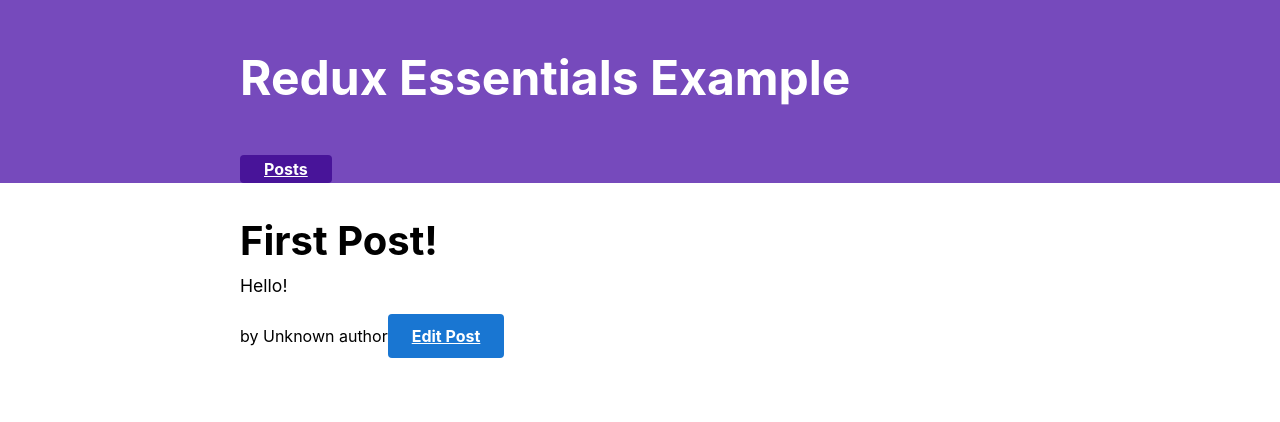
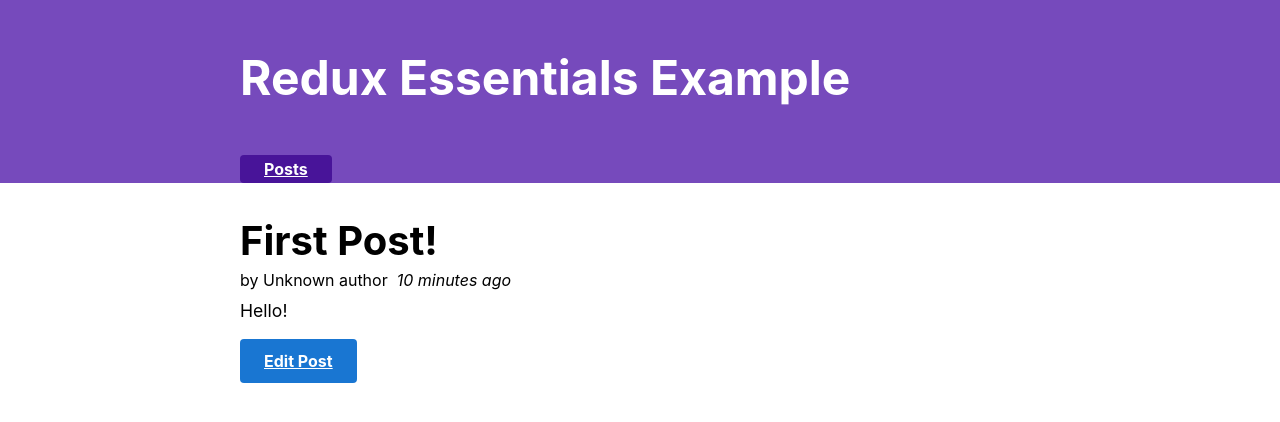
Before and after one commit to mortemors/redux-react-study, a React (Create React App) app: page /posts/1 in a window 1280 px wide. Shown: the top 422 px of the page. Built offline with nearby package versions, Linux system fonts and the light colour scheme.

Commit message:
storing dates for posts sorting the posts list

```diff
--- a/package.json
+++ b/package.json
@@ -7,6 +7,7 @@
     "@testing-library/jest-dom": "^5.16.4",
     "@testing-library/react": "^13.2.0",
     "@testing-library/user-event": "^14.1.1",
+    "date-fns": "^2.28.0",
     "react": "^18.1.0",
     "react-dom": "^18.1.0",
     "react-redux": "^8.0.1",
--- a/src/features/posts/PostsList.js
+++ b/src/features/posts/PostsList.js
@@ -2,21 +2,34 @@
 import { useSelector } from 'react-redux';
 import { Link } from 'react-router-dom';
 import { PostAuthor } from './PostAuthor';
+import { TimeAgo } from './TimeAgo';
 
 export const PostsList = () => {
   const posts = useSelector((state) => state.posts);
 
-  const renderedPosts = posts.map((post) => (
+  const orderedPosts = posts
+    .slice()
+    .sort((a, b) => b.date.localeCompare(a.date));
+  const renderedPosts = orderedPosts.map((post) => {
+    return (
       <article className="post-excerpt" key={post.id}>
         <h3>{post.title}</h3>
+        <div>
           <PostAuthor userId={post.user} />
-      <p className="post-content">{post.content.substring(0, 100)}</p>
-      <Link to={`/posts/${post.id}`} className="button muted-button">
+          <TimeAgo timestamp={post.date}></TimeAgo>
+        </div>
+        <p className="post-content">
+          {post.content.substring(0, 100)}
+        </p>
+        <Link
+          to={`/posts/${post.id}`}
+          className="button muted-button"
+        >
           View Post
         </Link>
       </article>
-  ));
-
+    );
+  });
   return (
     <section className="posts-list">
       <h2>Posts</h2>
--- a/src/features/posts/SinglePostPage.js
+++ b/src/features/posts/SinglePostPage.js
@@ -2,6 +2,7 @@
 import { useSelector } from 'react-redux';
 import { Link, useParams } from 'react-router-dom';
 import { PostAuthor } from './PostAuthor';
+import { TimeAgo } from './TimeAgo';
 
 export const SinglePostPage = () => {
   const params = useParams();
@@ -23,8 +24,11 @@
     <section>
       <article className="post">
         <h2>{post.title}</h2>
+        <div>
+          <PostAuthor userId={post.user} />
+          <TimeAgo timestamp={post.date} />
+        </div>
         <p className="post-content">{post.content}</p>
-        <PostAuthor userId={post.user} />
         <Link to={`/editPost/${post.id}`} className="button">
           Edit Post
         </Link>
--- /dev/null
+++ b/src/features/posts/TimeAgo.js
@@ -0,0 +1,17 @@
+import React from 'react';
+import { parseISO, formatDistanceToNow } from 'date-fns';
+
+export const TimeAgo = ({ timestamp }) => {
+  let timeAgo = '';
+  if (timestamp) {
+    const date = parseISO(timestamp);
+    const timePeriod = formatDistanceToNow(date);
+    timeAgo = `${timePeriod} ago`;
+  }
+
+  return (
+    <span title={timestamp}>
+      &nbsp; <i>{timeAgo}</i>
+    </span>
+  );
+};
--- a/src/features/posts/postsSlice.js
+++ b/src/features/posts/postsSlice.js
@@ -1,8 +1,19 @@
 import { createSlice, nanoid } from '@reduxjs/toolkit';
+import { sub } from 'date-fns';
 
 const initialState = [
-  { id: '1', title: 'First Post!', content: 'Hello!' },
-  { id: '2', title: 'Second Post', content: 'More text' },
+  {
+    id: '1',
+    title: 'First Post!',
+    content: 'Hello!',
+    date: sub(new Date(), { minutes: 10 }).toISOString(),
+  },
+  {
+    id: '2',
+    title: 'Second Post',
+    content: 'More text',
+    date: sub(new Date(), { minutes: 10 }).toISOString(),
+  },
 ];
 
 const postsSlice = createSlice({
@@ -17,6 +28,7 @@
         return {
           payload: {
             id: nanoid(),
+            date: new Date().toISOString(),
             title,
             content,
             user: userId,
```
Also changed, not shown: 1 other file (tests, documents, lock files or other folders). Lines whose indentation alone changed are shown as unchanged.
